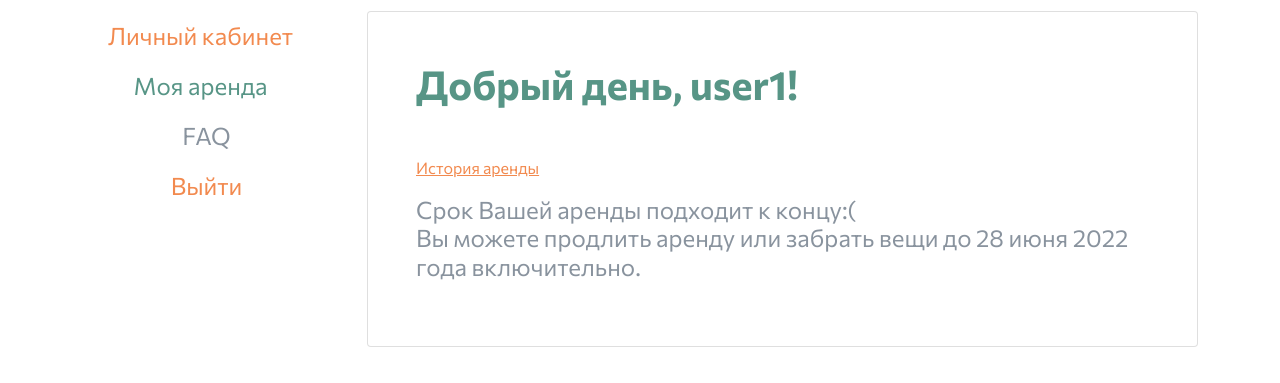
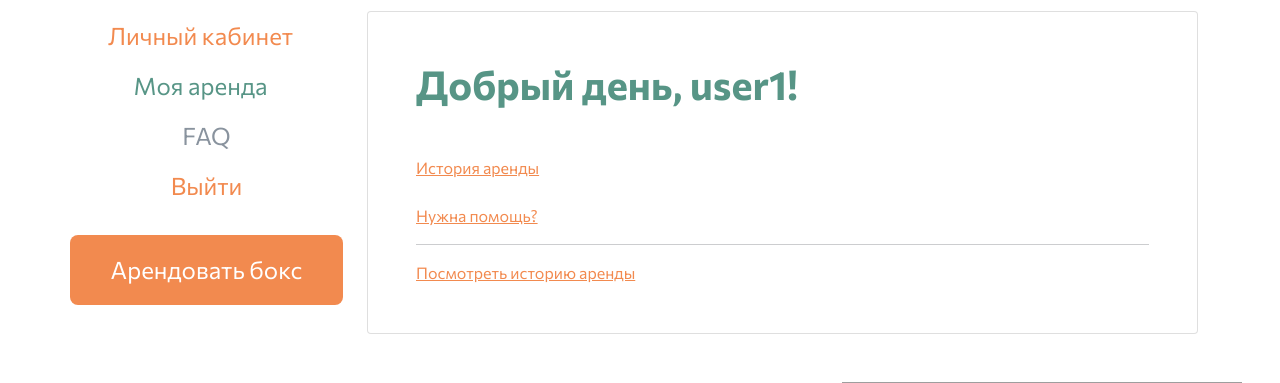
Before and after one commit to hyggebox/self_storage, a Django app: page /my-rent in a window 1280 px wide, after a click on "Моя аренда". Shown: the part 151-534 px from the top of the page. Run offline with Django 4.2, Linux system fonts and the light colour scheme; a user stored in the database is signed in; data comes from the database, SQL or seed files in the repository; parts of the project's set-up code (start-up, migrations or seed data) failed here and were passed over; some libraries are stand-ins or nearby versions; grey boxes are pictures that could not be loaded.

Commit message:
Improve orders view, add rent history, add 'rent a box' button

```diff
--- a/self_storage/templates/my-rent.html
+++ b/self_storage/templates/my-rent.html
@@ -1,6 +1,6 @@
 {% extends 'base.html' %}
 {% load static %}
-
+{% load template_extras %}
 
 {% block title %}My rent{%endblock%}
 
@@ -11,8 +11,9 @@
 		<div class="col-lg-3 d-flex flex-column nav nav-pills">
 			<button class="ps-0 btn bg-white fs_24 shadow-none SelfStorage_orange SelfStorage_tab active" id="LK-tab" data-bs-toggle="pill" data-bs-target="#LK" type="button" role="tab" aria-controls="LK" aria-selected="true">Личный кабинет</button>
 			<button class="ps-0 btn bg-white fs_24 shadow-none SelfStorage_grey SelfStorage_tab" id="Rent-tab" data-bs-toggle="pill" data-bs-target="#Rent" type="button" role="tab" aria-controls="Rent" aria-selected="false">Моя аренда</button>
-			<a href="./faq" class="btn fs_24 shadow-none text-decoration-none SelfStorage_grey SelfStorage_tab">FAQ</a>
+			<a href="{% url 'faq' %}" class="btn fs_24 shadow-none text-decoration-none SelfStorage_grey SelfStorage_tab">FAQ</a>
 			<a href="{% url 'logout' %}" class="btn fs_24 shadow-none text-decoration-none SelfStorage_orange SelfStorage_tab">Выйти</a>
+      <a href="/boxes#rent-a-box" class="btn fs_24 my-4 px-3 py-3 text-white border-8 SelfStorage__bg_orange SelfStorage__btn2_orange mb-3">Арендовать бокс</a>
 		</div>
 		<div class="col-lg-9">
 			<div class="card tab-content p-5">
@@ -56,6 +57,13 @@
 											document.getElementById('save').style.display = 'none'
 										}, 0)
 									})
+
+									var myModal = document.getElementById('myModal')
+                  var myInput = document.getElementById('myInput')
+
+                  myModal.addEventListener('shown.bs.modal', function () {
+                    myInput.focus()
+                  })
 								</script>
 							</form>
 						</div>
@@ -68,22 +76,60 @@
             <h1 class="fw-bold SelfStorage_green mb-5">Добрый день, {{ user.username }}!</h1>
           {% endif %}
 
-					<a href="#" class="SelfStorage_orange">История аренды</a>
-					<h4 class="SelfStorage_grey my-3">Срок Вашей аренды подходит к концу:(<br>Вы можете продлить аренду или забрать вещи до 28 июня 2022 года включительно.</h4>
+					<div class="mb-4"><a href="#show_rent_history" class="SelfStorage_orange">История аренды</a></div>
 
           {% for order in user.client.orders.all %}
+            {% if order.rent_end|days_left >= 0 %}
+
+              {% if order.rent_end|days_left < 15 %}
+                <h4 class="SelfStorage_grey my-3">Срок Вашей аренды подходит к концу:(<br>Вы можете продлить аренду или забрать вещи до {{ order.rent_end }} включительно.</h4>
+              {% endif %}
+
               <div class="mb-5">
                 <h4 class="SelfStorage_green">Мой {{ order.box.storage }}</h4>
                 <h4>{{ order.box.storage.address }}</h4>
                 <h4 class="SelfStorage_green">Мой бокс</h4>
-              <h4>№{{ order.box.id }}</h4>
+                <h4>№{{ order.box.storage.id }}-{{ order.box.id }}</h4>
                 <h4 class="SelfStorage_green">Срок аренды</h4>
                 <h4>{{ order.rent_start }} - {{ order.rent_end }}</h4>
                 <div><button class="btn fs_24 px-5 py-3 text-white border-8 SelfStorage__bg_green SelfStorage__btn2_green mb-3">Продлить аренду</button></div>
-              <div><button class="btn fs_24 px-5 py-3 text-white border-8 SelfStorage__bg_orange SelfStorage__btn2_orange mb-3">Открыть бокс</button></div>
+                <div><button class="btn fs_24 px-5 py-3 text-white border-8 SelfStorage__bg_orange SelfStorage__btn2_orange mb-3" data-bs-toggle="modal" data-bs-target="#showCode{{ order.box.id }}">Открыть бокс</button></div>
+
+                <!-- Modal -->
+                <div class="modal fade" id="showCode{{ order.box.id }}" tabindex="-1" aria-labelledby="exampleModalLabel" aria-hidden="true">
+                  <div class="modal-dialog">
+                    <div class="modal-content">
+                      <div class="m-4 text-center">
+                        <h4><span class="SelfStorage__grey">Код для открытия:</span> {{ order.access_code }}</h4>
+                        <div><img src="{% get_media_prefix %}{{ order.access_qr }}"></div>
+                        <div class="SelfStorage__grey">Код отправлен на Вашу почту</div>
+                      </div>
+                    </div>
+                  </div>
+                </div>
+              </div>
+            {% endif %}
+          {% endfor %}
           <a href="#" class="SelfStorage_orange">Нужна помощь?</a>
+
+          <hr>
+
+          <a class="SelfStorage_orange" id="show_rent_history" data-bs-toggle="collapse" href="#rentHistory" role="button" aria-expanded="false" aria-controls="collapseExample">Посмотреть историю аренды</a>
+          <div class="collapse" id="rentHistory">
+            <div class="card card-body">
+              {% for order in user.client.orders.all %}
+                {% if order.rent_end|days_left < 0 %}
+                  <div class="mb-5">
+                    <h4 class="SelfStorage_grey">{{ order.box.storage }} ({{ order.box.storage.address }}) - бокс №{{ order.box.storage.id }}-{{ order.box.id }}</h4>
+                    <h4 class="SelfStorage_grey">{{ order.rent_start }} - {{ order.rent_end }}</h4>
                   </div>
+                {% endif %}
               {% endfor %}
+            </div>
+          </div>
+
+
+
 				</div>
 			</div>
 		</div>
```
Also changed, not shown: self_storage/settings.py (+6 -2 lines), storage_app/template_extras.py (added, +11 -0 lines). Lines whose indentation alone changed are shown as unchanged.
